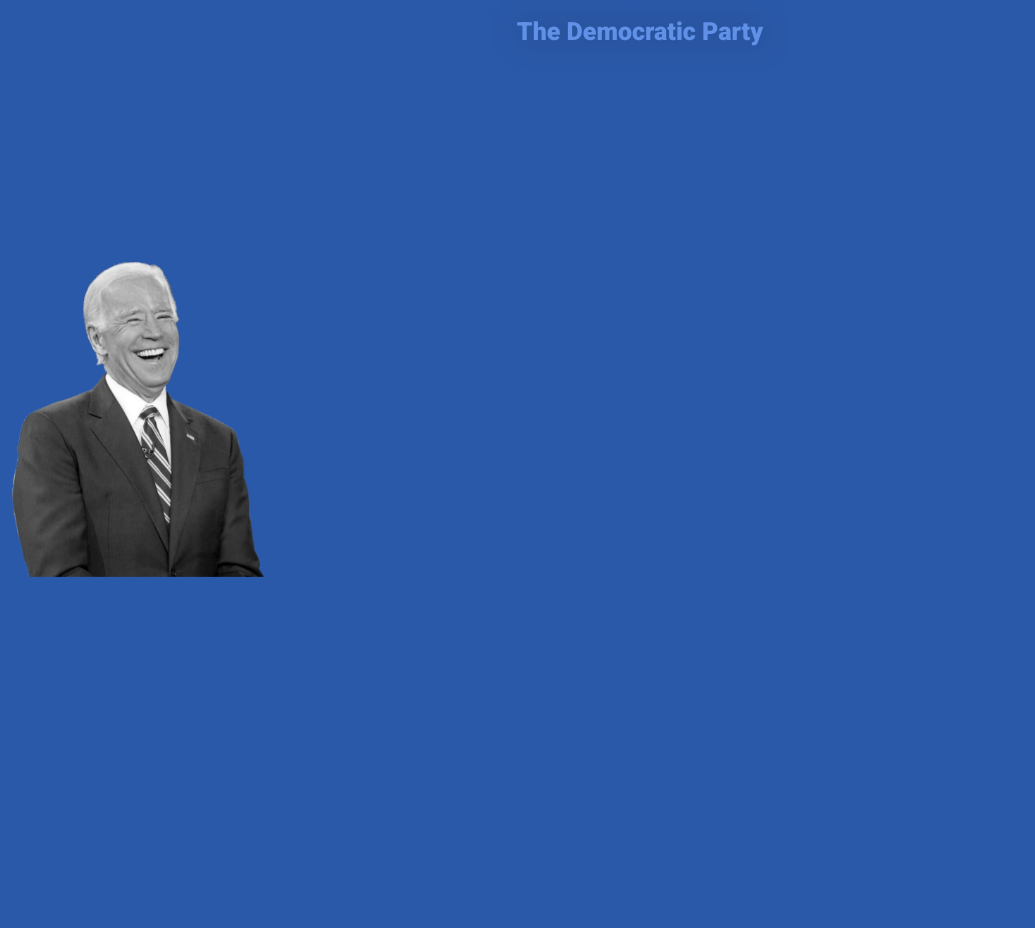
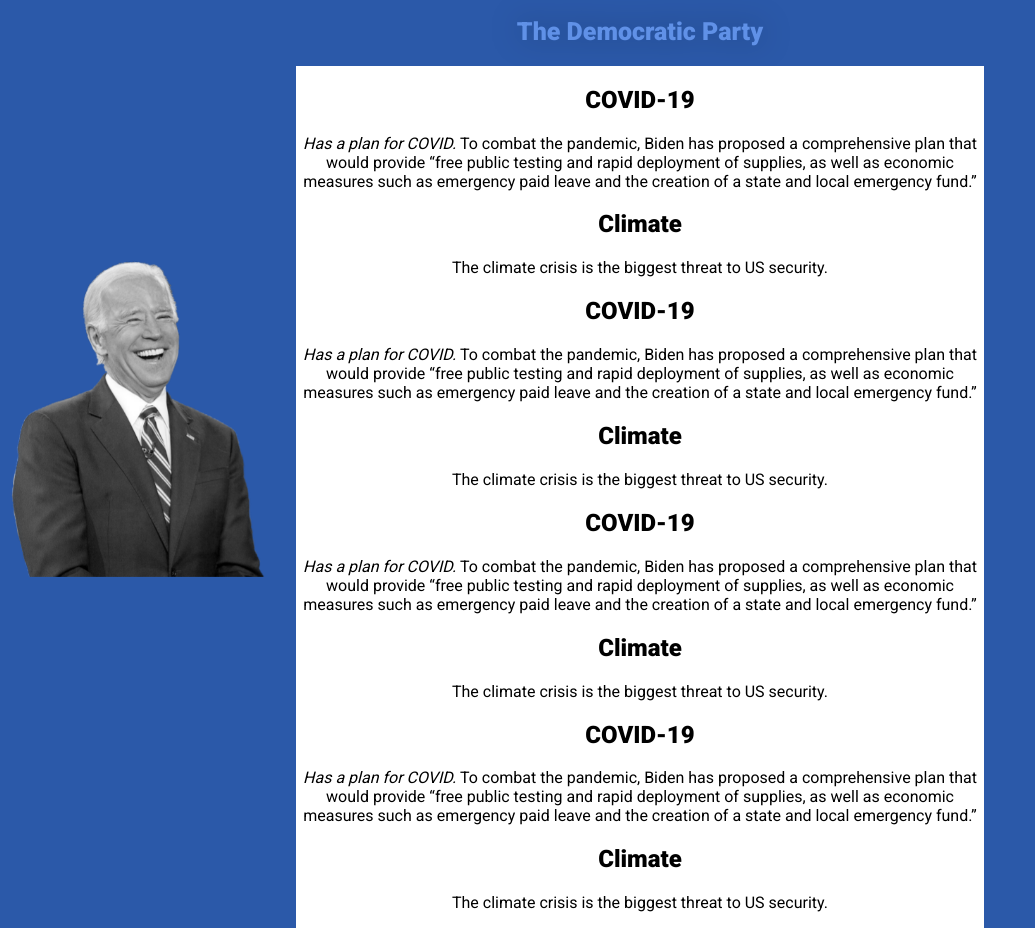
Before and after one commit to ndrivdal/FreakyFriday, a plain HTML site: page JoeBiden.html in a window 1280 px wide. Shown: the part 223-1151 px from the top of the page, without its empty margins (0-1035 px from the left). Before the commit the page ends 800 px from the top, so only its background shows below. Drawn offline with Linux system fonts and the light colour scheme.

Commit message:
Update JoeBiden.html

```diff
--- a/JoeBiden.html
+++ b/JoeBiden.html
@@ -24,8 +24,45 @@
     </div>
     <div class="bidenPortrait"></div>
 
-    <div>
+    <div class="info">
+        <h2>COVID-19</h2>
+        <p><em>Has a plan for COVID.</em> To combat the pandemic,
+            Biden has proposed a comprehensive plan that would provide
+            “free public testing and rapid deployment of supplies,
+            as well as economic measures such as emergency paid leave and
+            the creation of a state and local emergency fund.”</p>
 
+        <h2>Climate</h2>
+        <p>The climate crisis is the biggest threat to US security.</p>
+
+
+        <h2>COVID-19</h2>
+        <p><em>Has a plan for COVID.</em> To combat the pandemic,
+            Biden has proposed a comprehensive plan that would provide
+            “free public testing and rapid deployment of supplies,
+            as well as economic measures such as emergency paid leave and
+            the creation of a state and local emergency fund.”</p>
+
+        <h2>Climate</h2>
+        <p>The climate crisis is the biggest threat to US security.</p>
+        <h2>COVID-19</h2>
+        <p><em>Has a plan for COVID.</em> To combat the pandemic,
+            Biden has proposed a comprehensive plan that would provide
+            “free public testing and rapid deployment of supplies,
+            as well as economic measures such as emergency paid leave and
+            the creation of a state and local emergency fund.”</p>
+
+        <h2>Climate</h2>
+        <p>The climate crisis is the biggest threat to US security.</p>
+        <h2>COVID-19</h2>
+        <p><em>Has a plan for COVID.</em> To combat the pandemic,
+            Biden has proposed a comprehensive plan that would provide
+            “free public testing and rapid deployment of supplies,
+            as well as economic measures such as emergency paid leave and
+            the creation of a state and local emergency fund.”</p>
+
+        <h2>Climate</h2>
+        <p>The climate crisis is the biggest threat to US security.</p>
     </div>
 </div>
 
```
